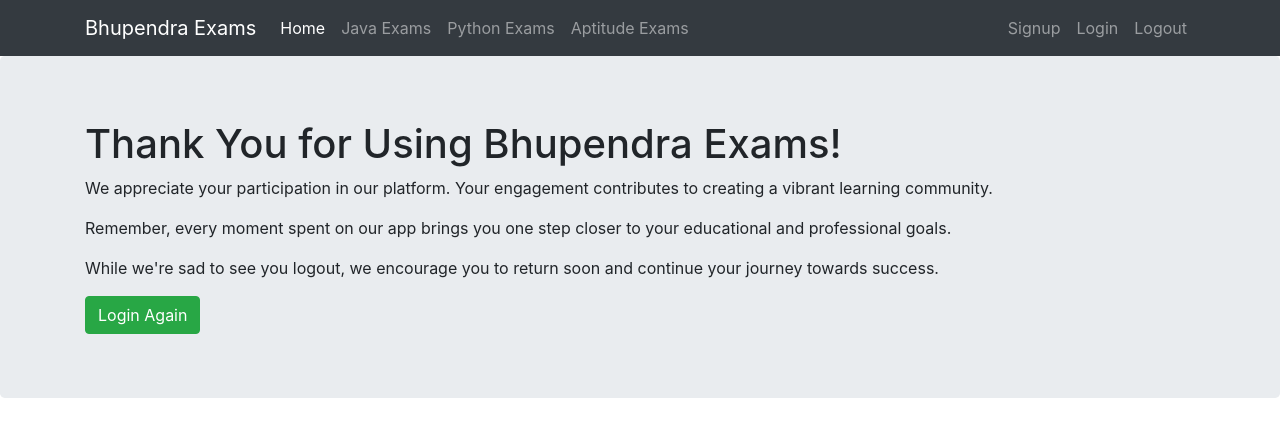
After one commit to sonib57543/User-Authentication-Authorization, a Django app: page /logout/ in a window 1280 px wide. The commit adds this page. Shown: the top 437 px of the page. Run offline with Django 5.2, Linux system fonts and the light colour scheme; a user stored in the database is signed in.

Commit message:
# Added signup and logout functionality

```diff
--- a/Auth_prog/Auth_prog/urls.py
+++ b/Auth_prog/Auth_prog/urls.py
@@ -28,5 +28,7 @@ urlpatterns = [
     path('startJexam/',views.start_java_exam),
     path('startPexam/',views.start_python_exam),
     path('startAexam/', views.start_aptitude_exam),
+    path('logout/', views.logout_view),
+    path('signup/', views.signup_view),
 
 ]
--- a/Auth_prog/templates/testapp/base.html
+++ b/Auth_prog/templates/testapp/base.html
@@ -26,13 +26,13 @@
         </ul>
         <ul class="navbar-nav ml-auto">
           <li class="nav-item">
-            <a class="nav-link" href="#">Signup</a>
+            <a class="nav-link" href="/signup">Signup</a>
           </li>
           <li class="nav-item">
-            <a class="nav-link" href="#">Login</a>
+            <a class="nav-link" href="/accounts/login">Login</a>
           </li>
           <li class="nav-item">
-            <a class="nav-link" href="/">Logout</a>
+            <a class="nav-link" href="/accounts/logout/">Logout</a>
           </li>
           </ul>
       </div>
--- /dev/null
+++ b/Auth_prog/templates/testapp/logout.html
@@ -0,0 +1,13 @@
+<!DOCTYPE html>
+{% extends 'testapp/base.html' %}
+{% block body_block %}
+<div class="jumbotron">
+  <div class="container">
+    <h1>Thank You for Using Bhupendra Exams!</h1>
+    <p>We appreciate your participation in our platform. Your engagement contributes to creating a vibrant learning community.</p>
+    <p>Remember, every moment spent on our app brings you one step closer to your educational and professional goals.</p>
+    <p>While we're sad to see you logout, we encourage you to return soon and continue your journey towards success.</p>
+    <a class="btn btn-success" href="/accounts/login">Login Again</a>
+  </div>
+</div>
+{% endblock %}
--- a/Auth_prog/testapp/views.py
+++ b/Auth_prog/testapp/views.py
@@ -1,6 +1,7 @@
 from django.shortcuts import render
 from django.contrib.auth.decorators import login_required
-
+from testapp.forms import SignUpForm
+from django.http import HttpResponseRedirect
 
 def home_page_view(request):
     return render(request, 'testapp/home.html')
@@ -25,3 +26,17 @@ def Aptitude_exams_view(request):
 
 def start_aptitude_exam(request):
     return render(request, 'testapp/start_aptitude_exam.html')
+
+@login_required
+def logout_view(request):
+    return render(request,'testapp/logout.html')
+
+def signup_view(request):
+    form = SignUpForm()
+    if request.method == 'POST':
+        form = SignUpForm(request.POST)
+        user = form.save()
+        user.set_password(user.password)
+        user.save()
+        return HttpResponseRedirect('/accounts/login')
+    return render(request,'testapp/signup.html', {'form':form})
```
Also changed, not shown: Auth_prog/Auth_prog/settings.py (+9 -0 lines), Auth_prog/templates/testapp/signup.html (added, +23 -0 lines), Auth_prog/testapp/forms.py (added, +7 -0 lines), Auth_prog/db.sqlite3.
